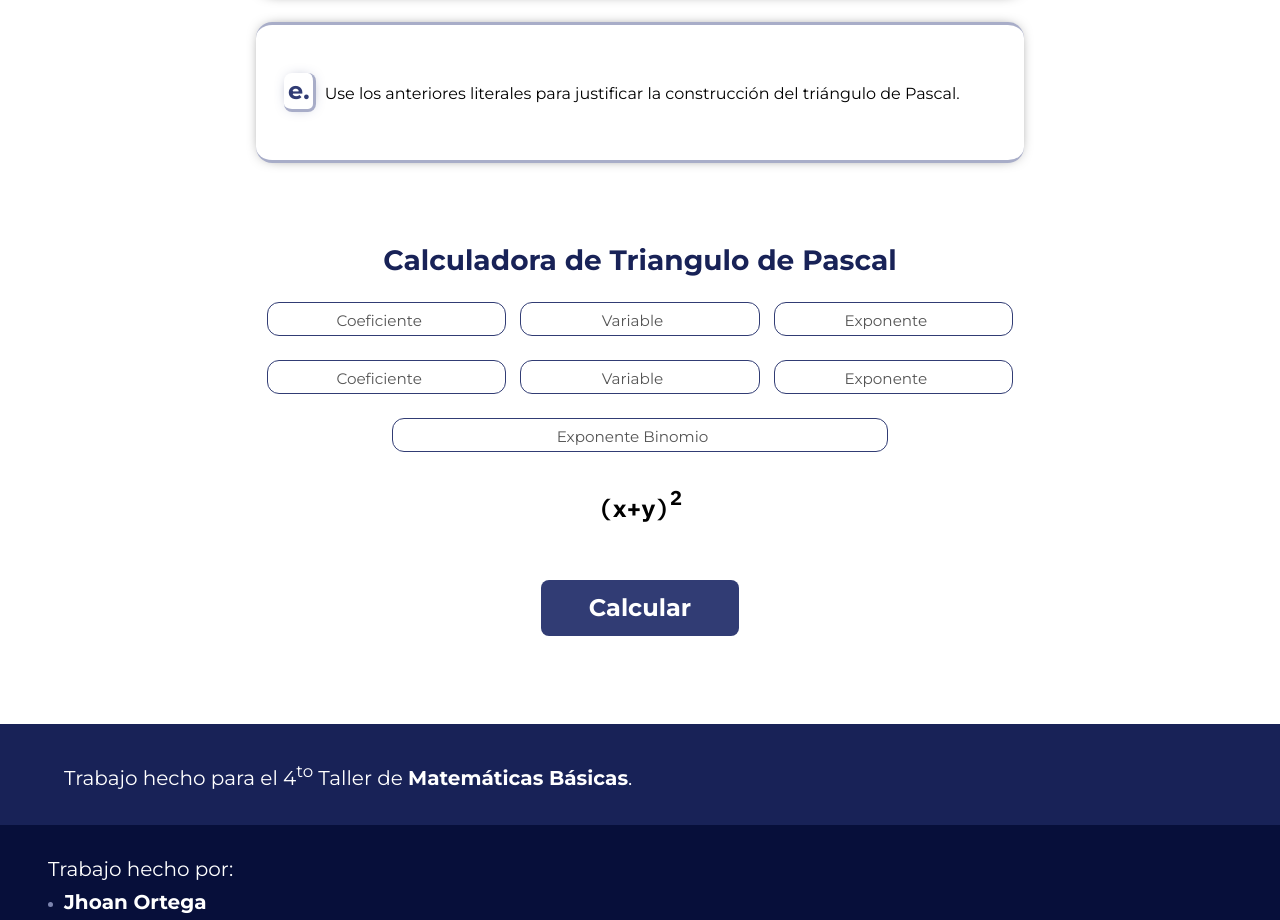
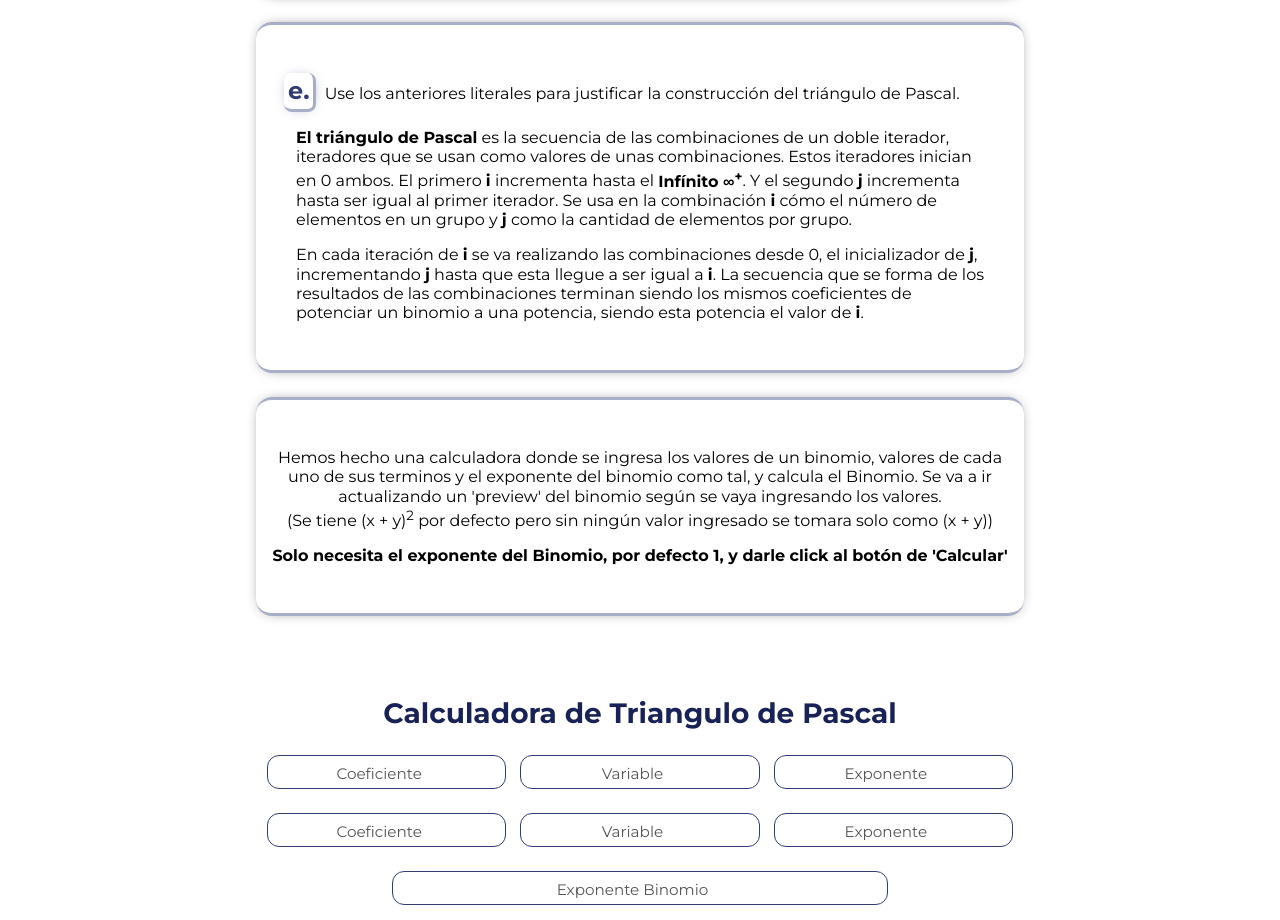
Before and after one commit to Bl4ky113/Unal_Basic_Math_Programming_Exercises, a plain HTML site: page index.html in a window 1280 px wide. Shown: the part 3243-4163 px from the top of the page. Drawn offline with Linux system fonts and the light colour scheme.

Commit message:
Added last point and text. Juan if you are seeing this, hehehe

```diff
--- a/index.html
+++ b/index.html
@@ -367,7 +367,29 @@
 				</p>
 			</div>
 			<div class="answer">
+				<p class="text">
+					<b>El triángulo de Pascal</b> es la secuencia de las combinaciones de un doble iterador,
+					iteradores que se usan como valores de unas combinaciones.
+					Estos iteradores inician en 0 ambos. El primero <b>i</b> incrementa hasta el <b>Infínito &infin;<sup>+</sup></b>.
+					Y el segundo <b>j</b> incrementa hasta ser igual al primer iterador.
+					Se usa en la combinación <b>i</b> cómo el número de elementos en un grupo y <b>j</b> como la cantidad de elementos por grupo.
+				</p>
+				<p class="text">
+					En cada iteración de <b>i</b> se va realizando las combinaciones desde 0, el inicializador de <b>j</b>, incrementando <b>j</b> hasta que esta llegue a
+					ser igual a <b>i</b>. La secuencia que se forma de los resultados de las combinaciones terminan siendo los mismos coeficientes de potenciar un binomio a
+					una potencia, siendo esta potencia el valor de <b>i</b>.
+				</p>
 			</div>
+		</article>
+		<article>
+			<p class="text" style="text-align: center;">
+				Hemos hecho una calculadora donde se ingresa los valores de un binomio, valores de cada uno de sus terminos y el exponente del binomio como tal,
+				y calcula el Binomio. Se va a ir actualizando un 'preview' del binomio según se vaya ingresando los valores. <br>
+				(Se tiene (x + y)<sup>2</sup> por defecto pero sin ningún valor ingresado se tomara solo como (x + y))
+			</p>
+			<p class="text" style="text-align: center;">
+				<b>Solo necesita el exponente del Binomio, por defecto 1, y darle click al botón de 'Calcular'</b>
+			</p>
 		</article>
 		<section>
 			<h2>Calculadora de Triangulo de Pascal</h2>
```
